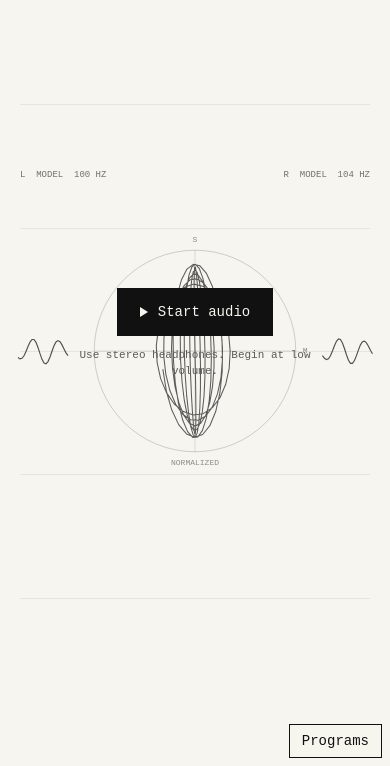
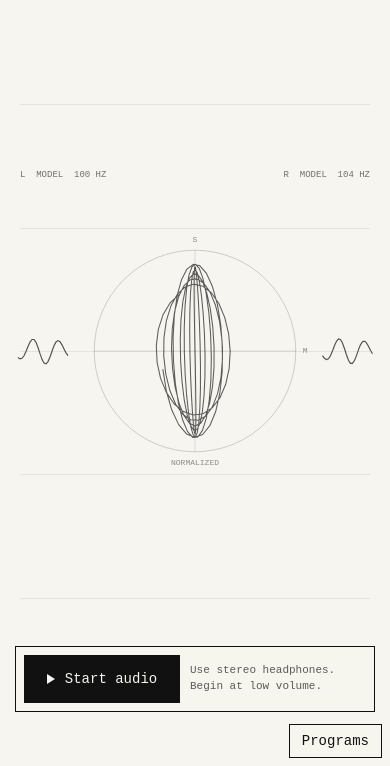
Before and after one commit to ufo-files/entrainment, a website with bundled scripts: page index.html in a window 390 px wide. Shown: the part 78-844 px from the top of the page. Built offline with nearby package versions, Linux system fonts and the light colour scheme.

Commit message:
Move startup controls below signal graph

```diff
--- a/styles.css
+++ b/styles.css
@@ -245,22 +245,32 @@ input[type="range"] {
 
 .start-overlay {
   position: fixed;
-  inset: 0;
+  right: 12px;
+  right: max(12px, env(safe-area-inset-right));
+  bottom: calc(max(12px, env(safe-area-inset-bottom)) + 114px);
+  left: 12px;
+  left: max(12px, env(safe-area-inset-left));
   z-index: 7;
-  display: grid;
-  place-items: center;
+  display: flex;
+  justify-content: center;
   pointer-events: none;
-  transition: opacity 180ms ease;
+  transition: opacity 180ms ease, visibility 0s linear 180ms;
 }
 
 .has-started .start-overlay {
   opacity: 0;
+  visibility: hidden;
 }
 
 .start-group {
-  display: grid;
-  justify-items: center;
-  gap: 12px;
+  display: flex;
+  align-items: center;
+  gap: 16px;
+  padding: 8px;
+  border: 1px solid var(--line);
+  background: var(--panel);
+  backdrop-filter: blur(14px);
+  -webkit-backdrop-filter: blur(14px);
   pointer-events: auto;
 }
 
@@ -268,6 +278,7 @@ input[type="range"] {
   margin: 0;
   color: var(--muted);
   font-size: 11px;
+  white-space: nowrap;
 }
 
 .start-button {
@@ -762,13 +773,30 @@ fieldset select {
     height: 36px;
   }
 
+  .start-overlay {
+    right: 8px;
+    right: max(8px, env(safe-area-inset-right));
+    bottom: calc(max(8px, env(safe-area-inset-bottom)) + 46px);
+    left: 8px;
+    left: max(8px, env(safe-area-inset-left));
+  }
+
   .start-group {
-    margin-top: -20px;
+    width: min(100%, 360px);
+    gap: 10px;
   }
 
   .start-group p {
-    max-width: 240px;
-    text-align: center;
+    white-space: normal;
+  }
+
+  .start-button {
+    padding-right: 14px;
+    padding-left: 14px;
+  }
+
+  .start-button span:last-child {
+    white-space: nowrap;
   }
 
   .controls-panel {
```
Also changed, not shown: tests/browser/app.spec.js (+20 -0 lines).
